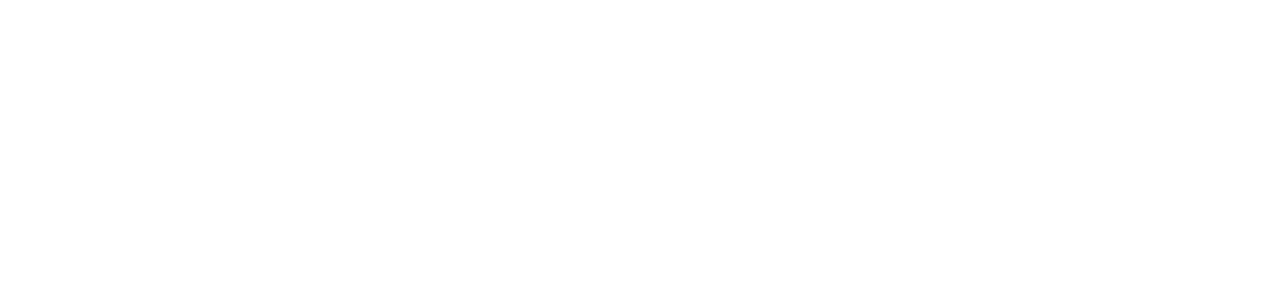
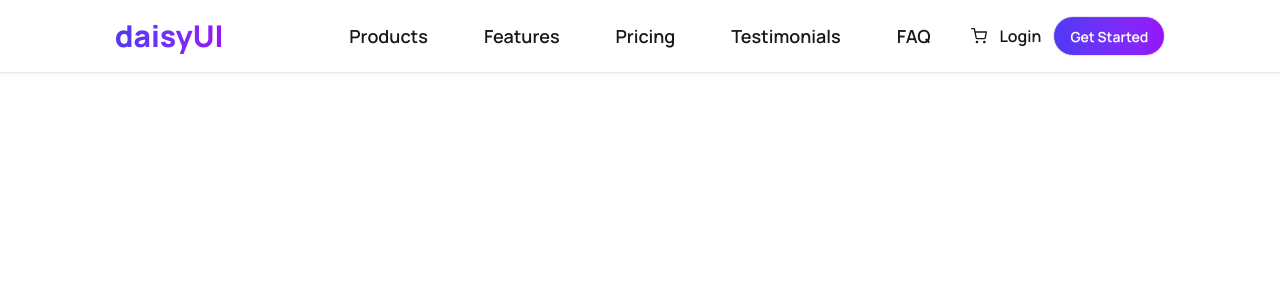
Before and after one commit to banabir4870/assignment-6, a React (Vite) app: page / in a window 1280 px wide. Shown: the top 300 px of the page. Built offline with nearby package versions, Linux system fonts and the light colour scheme.

Commit message:
added navbar and navbar responsiveness

```diff
--- a/package.json
+++ b/package.json
@@ -13,6 +13,7 @@
     "@tailwindcss/vite": "^4.2.2",
     "react": "^19.2.4",
     "react-dom": "^19.2.4",
+    "react-icons": "^5.6.0",
     "tailwindcss": "^4.2.2"
   },
   "devDependencies": {
--- a/src/App.jsx
+++ b/src/App.jsx
@@ -1,11 +1,12 @@
 
 import './App.css'
+import Navbar from './Components/Navbar/Navbar'
 
 function App() {
 
   return (
     <>
-
+    <Navbar/>
     </>
   )
 }
--- /dev/null
+++ b/src/Components/Navbar/Navbar.jsx
@@ -0,0 +1,40 @@
+import React from 'react';
+import { FiShoppingCart } from 'react-icons/fi';
+
+const Navbar = () => {
+    return (
+        <div className='bg-base-100 shadow-sm'>
+            <div className="navbar md:w-10/12 mx-auto">
+                <div className="navbar-start">
+                    <a className="font-extrabold text-3xl bg-linear-to-r from-[#4F39F6] to-[#9514FA] bg-clip-text text-transparent">daisyUI</a>
+                </div>
+                <div className="navbar-center hidden lg:flex">
+                    <ul className="menu menu-horizontal gap-8 px-1 text-lg font-semibold">
+                        <li>
+                            <a>Products</a>
+                        </li>
+                        <li>
+                            <a>Features</a>
+                        </li>
+                        <li>
+                            <a>Pricing</a>
+                        </li>
+                        <li>
+                            <a>Testimonials</a>
+                        </li>
+                        <li>
+                            <a>FAQ</a>
+                        </li>
+                    </ul>
+                </div>
+                <div className="navbar-end gap-3">
+                    <FiShoppingCart />
+                    <a className='font-semibold'>Login</a>
+                    <a className="btn bg-linear-to-r from-[#4F39F6] to-[#9514FA] rounded-full text-white">Get Started</a>
+                </div>
+            </div>
+        </div>
+    );
+};
+
+export default Navbar;
```
Also changed, not shown: 1 other file (tests, documents, lock files or other folders).
